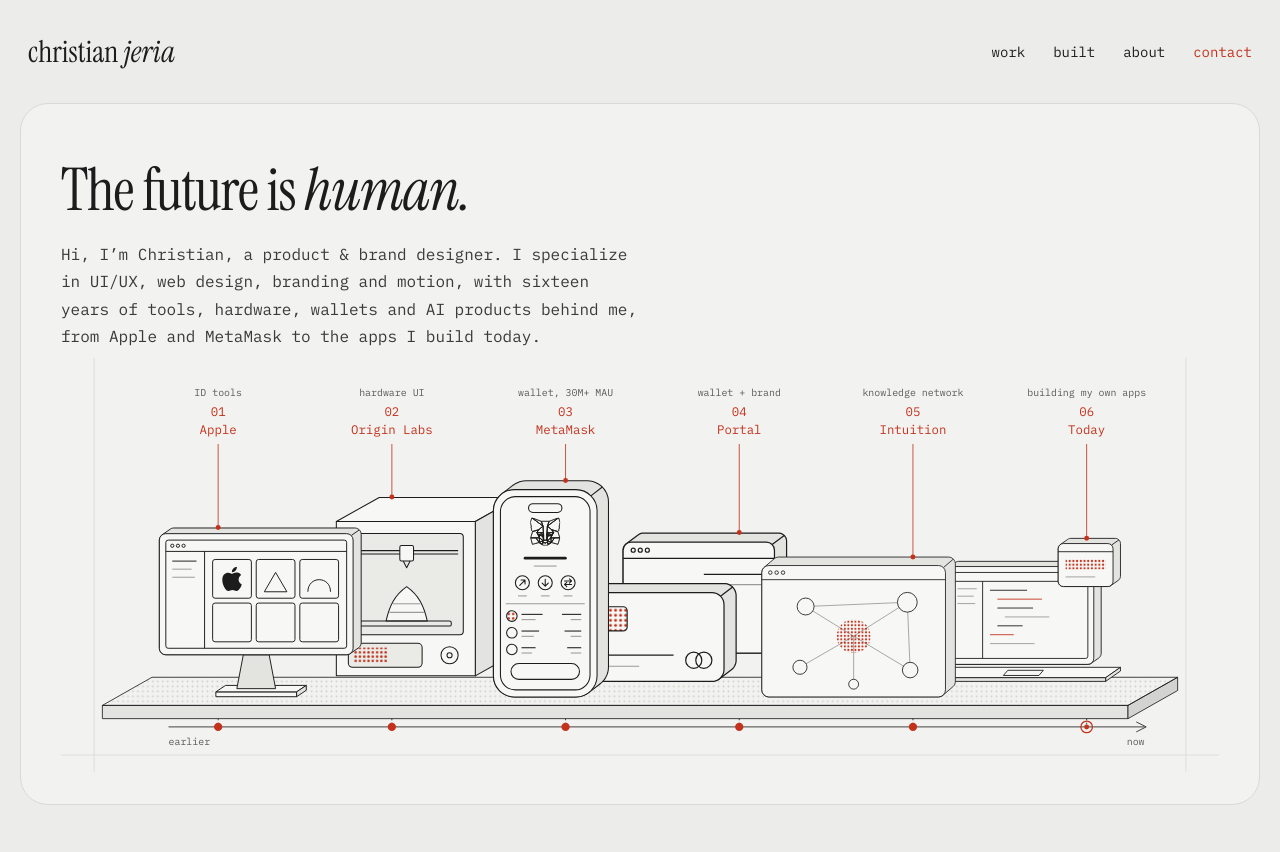
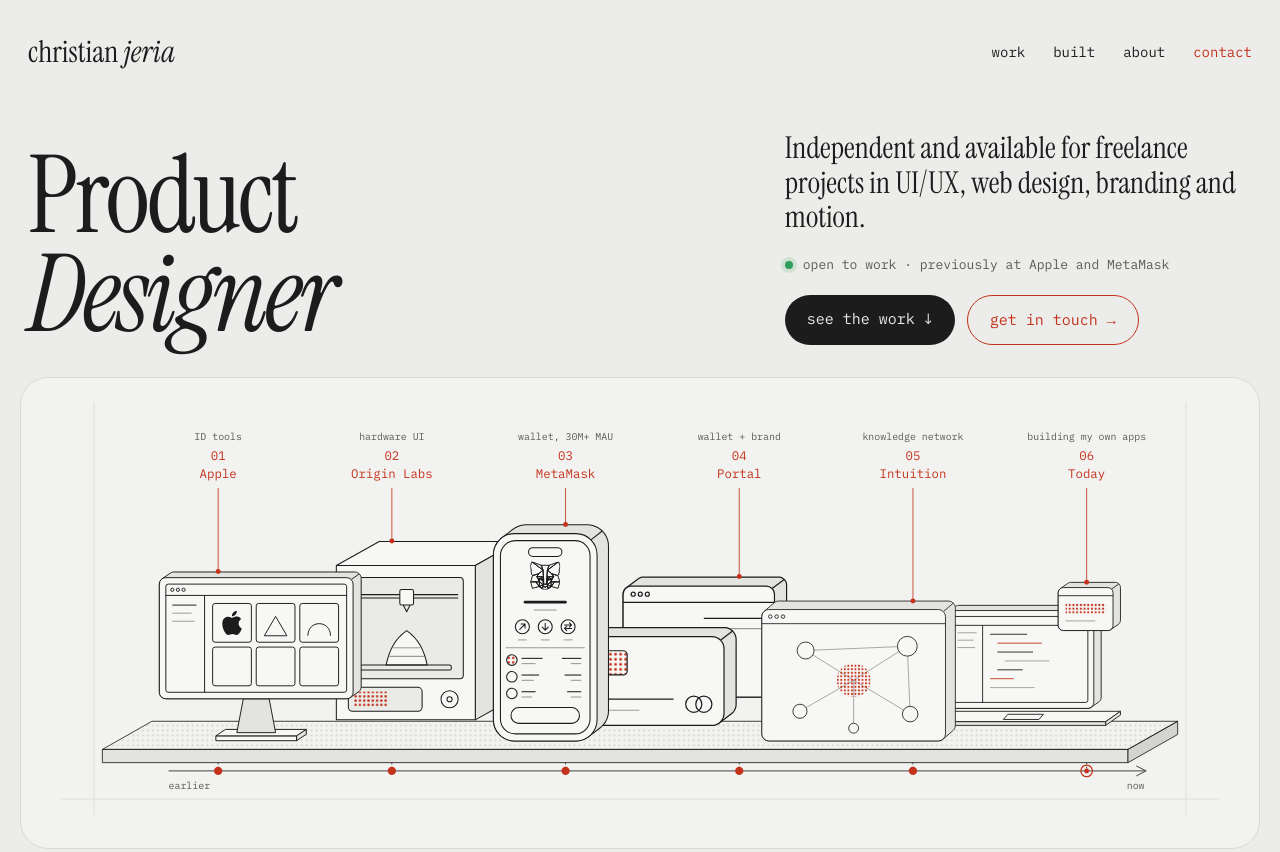
Before and after one commit to cjeria/christianjeria.work, a plain HTML site: page index.html in a window 1280 px wide. Shown: the top 852 px of the page. Drawn offline with Linux system fonts and the light colour scheme; a script that the page names is missing.

Commit message:
Homepage hero: option 5 split layout, 'Product Designer' title
Title on the left; on the right, a subheadline stating independent and
freelance availability, an open-to-work status line, and buttons to the
work and to contact. The drawing sits in its own panel below. The hero
options generator now reads the hero as everything before the work section.

```diff
--- a/index.html
+++ b/index.html
@@ -84,11 +84,18 @@
     </header>
 
     <main>
-    <section class="hero hero-home">
-      <div class="intro">
-        <h1>The future is <em>human.</em></h1>
-        <p>Hi, I’m Christian, a product &amp; brand designer. I specialize in UI/UX, web design, branding and motion, with sixteen years of tools, hardware, wallets and AI products behind me, from Apple and MetaMask to the apps I build today.</p>
+    <section class="split" aria-labelledby="hero-h">
+      <h1 id="hero-h">Product<br><em>Designer</em></h1>
+      <div class="split-side">
+        <p class="split-lede">Independent and available for freelance projects in UI/UX, web design, branding and motion.</p>
+        <p class="status"><span class="status-dot" aria-hidden="true"></span>open to work · previously at Apple and MetaMask</p>
+        <div class="split-ctas">
+          <a class="btn-ink" href="#work">see the work ↓</a>
+          <a class="cta" href="/contact/">get in touch →</a>
+        </div>
       </div>
+    </section>
+    <section class="hero hero-drawing">
       <svg class="timeline" role="img" aria-label="Timeline drawn in line, left to right: an Apple desktop display, an Origin Labs 3D printer, a MetaMask phone, a Portal wallet card, an Intuition browser window, and a laptop for the apps Christian builds today" viewBox="0 200 1400 500">
 <g stroke="#DAD9D5" stroke-width="1" fill="none">
 <line x1="0" y1="40" x2="1400" y2="40"></line><line x1="0" y1="680" x2="1400" y2="680"></line>
--- a/site.css
+++ b/site.css
@@ -279,12 +279,18 @@ main{display:flex;flex-direction:column;gap:20px}
   .tl-step-art{display:block;width:100%;height:auto;max-height:220px;overflow:visible}
 }
 
-/* Homepage intro: a sentence introduction with the role highlighted, a short
-   paragraph, then the drawing (cropped to its labels in index.html via the
-   viewBox, so it sits above the fold) */
-.hero-home{gap:8px}
-.intro{max-width:780px;display:flex;flex-direction:column;gap:20px;padding-top:8px}
-.intro h1{flex:none;margin:0;font-weight:400;font-size:clamp(40px,4.6vw,64px);line-height:1.04;letter-spacing:-.02em}
-.intro mark{background:linear-gradient(transparent 58%,rgba(196,50,28,.16) 58%,rgba(196,50,28,.16) 90%,transparent 90%);color:inherit;padding:0 .04em}
-.intro p{margin:0;max-width:60ch;font-family:var(--mono);font-size:16px;line-height:1.7;color:#3A3A37}
-@media (max-width:760px){ .intro p{font-size:14.5px} }
+
+/* Homepage hero (from hero option 5): the title on the left; availability,
+   status and two next steps on the right; the drawing in its own panel below */
+.split{display:grid;grid-template-columns:minmax(0,1.5fr) minmax(280px,1fr);align-items:end;gap:32px 56px;padding:28px 8px 12px}
+.split h1{margin:0;font-weight:400;font-size:clamp(56px,8.4vw,128px);line-height:.92;letter-spacing:-.03em}
+.split-lede{margin:0 0 18px;font-size:30px;line-height:1.15}
+.split .status{margin:0 0 22px;font-size:13px}
+.split-ctas{display:flex;flex-wrap:wrap;gap:12px}
+.btn-ink{font-family:var(--mono);font-size:15px;text-decoration:none;border-radius:999px;padding:14px 22px;background:var(--ink);color:var(--bg)}
+.btn-ink:hover{color:var(--bg);background:#000}
+.hero-drawing{padding-top:24px}
+@media (max-width:760px){
+  .split{grid-template-columns:minmax(0,1fr);gap:20px;padding-top:16px}
+  .split-lede{font-size:24px}
+}
```
Also changed, not shown: explorations/hero/option-1/index.html (+2 -2 lines), explorations/hero/option-2/index.html (+2 -2 lines), explorations/hero/option-3/index.html (+2 -2 lines), explorations/hero/option-4/index.html (+2 -2 lines), explorations/hero/option-5/index.html (+2 -2 lines), explorations/hero/option-6/index.html (+1 -1 lines), explorations/type/noto-serif-display/home/index.html (+11 -4 lines), 1 other file.
